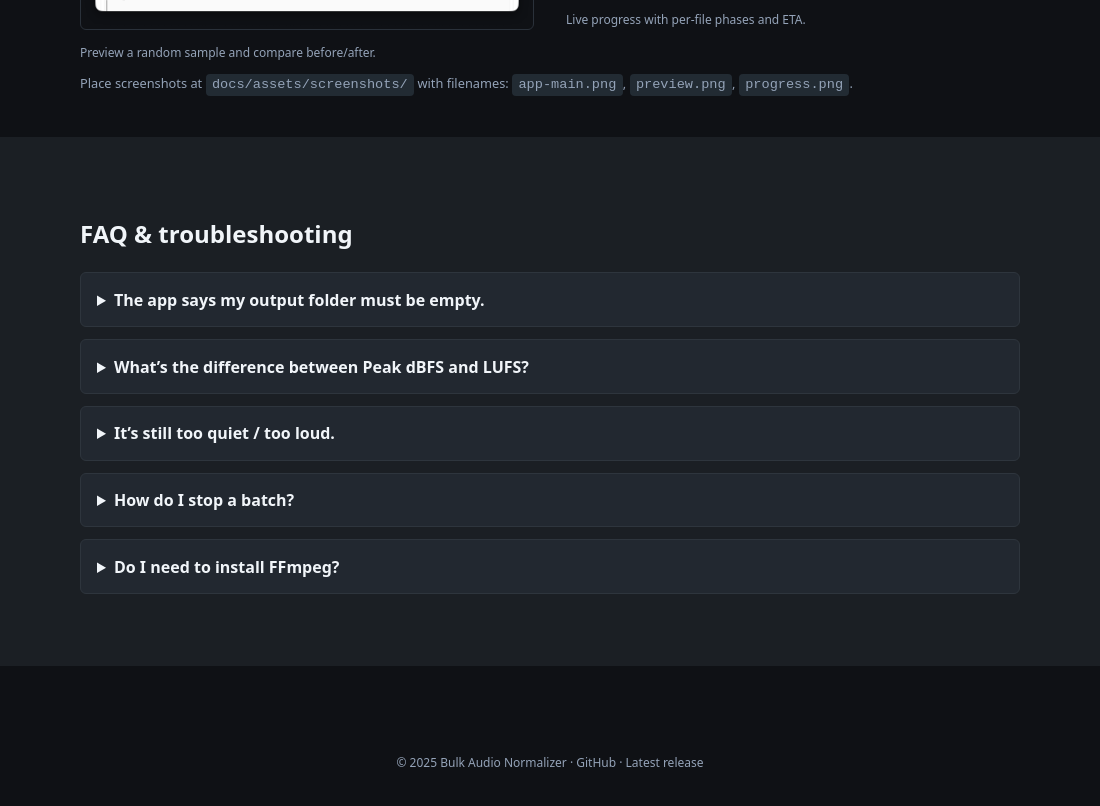
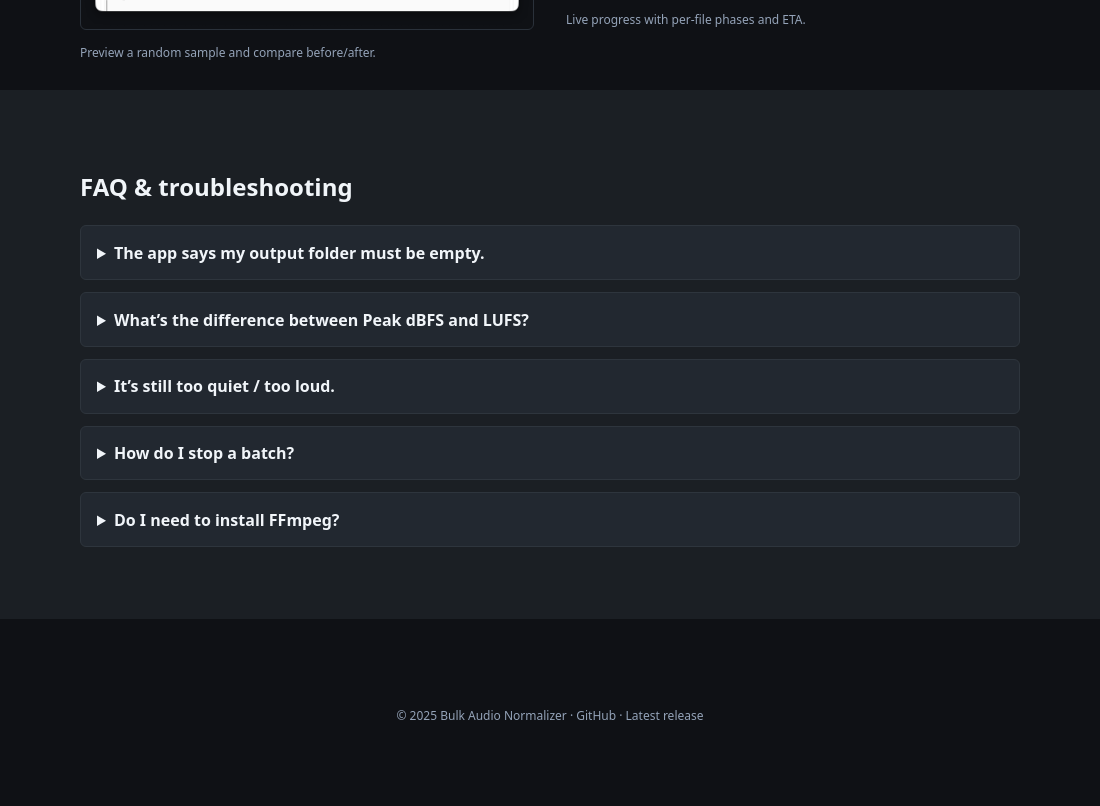
Before and after one commit to rulingAnts/bulk_audio_normalizer, an Electron app: page docs/index.html in a window 1100 px wide. Shown: the part 2015-2821 px from the top of the page. Drawn offline with Linux system fonts and the light colour scheme; no server answers.

Commit message:
Fixed index.html (removed the reminder aimed at the developer)

```diff
--- a/docs/index.html
+++ b/docs/index.html
@@ -102,7 +102,6 @@
           <figcaption>Live progress with per‑file phases and ETA.</figcaption>
         </figure>
       </div>
-      <p class="small">Place screenshots at <code>docs/assets/screenshots/</code> with filenames: <code>app-main.png</code>, <code>preview.png</code>, <code>progress.png</code>.</p>
     </section>
 
     <section class="accent">
```
